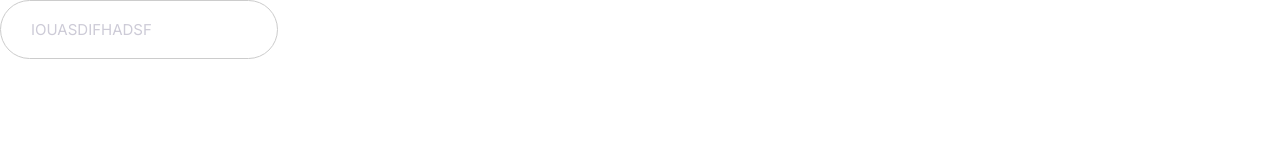
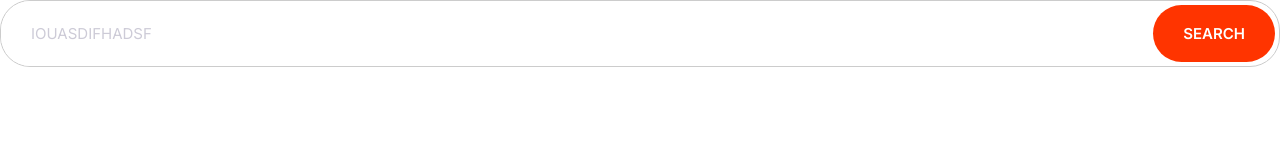
Before and after one commit to CsarChvz/HTCSS-Mosh, a plain HTML site: page index.html in a window 1280 px wide. Drawn offline with Linux system fonts and the light colour scheme.

Commit message:
Input Groups

```diff
--- a/css/styles.css
+++ b/css/styles.css
@@ -4,9 +4,12 @@
   --color-accent: #ff3400;
   --color-headings: #1b0760;
   --color-body: #918ca4;
+  --color--borders: #ccc;
 }
 
-*, *::after, *::before{
+*,
+*::after,
+*::before {
   /* Se coloca el box-sizing como border box para que agarre los valores del padding con el de contenido y sean juntos, no para que sume aparte */
   box-sizing: border-box;
 }
@@ -66,19 +69,18 @@ p {
   }
 }
 
-
 /* Links */
-a{
+a {
   text-decoration: none;
 }
 
-.link-arrow{
+.link-arrow {
   color: var(--color-accent);
   text-transform: uppercase;
   font-size: 2rem;
   font-weight: bold;
 }
-.link-arrow::after{
+.link-arrow::after {
   content: "-->";
   margin-left: 5px;
   /* Se coloca una transición en el margin  */
@@ -86,11 +88,11 @@ a{
 }
 
 /* Se usa un hover para el después */
-.link-arrow:hover::after{
+.link-arrow:hover::after {
   margin-left: 10px;
 }
 @media screen and (min-width: 1024px) {
-    .link-arrow{
+  .link-arrow {
     font-size: 1.5rem;
   }
 }
@@ -100,7 +102,7 @@ a{
 
 /* Primero: Se define la estrucutra */
 
-.badge{
+.badge {
   border-radius: 20px;
   padding: 0.5rem 2rem;
   font-weight: 600;
@@ -110,33 +112,33 @@ a{
 }
 /* Se sigue el principio de BEM */
 /* En este caso se pone nombreClase con "--" para un elemento */
-.badge--primary{
+.badge--primary {
   background-color: var(--color-primary);
   color: white;
 }
 
-.badge--secondary{
+.badge--secondary {
   background-color: var(--color-secondary);
   color: white;
 }
 
-.badge--small{
+.badge--small {
   font-size: 1.6rem;
 }
 
 @media screen and (min-width: 1024px) {
-  .badge{
+  .badge {
     font-size: 1.5rem;
   }
 
-  .badge--small{
+  .badge--small {
     font-size: 1.2rem;
   }
 }
 
 /* Listas */
 
-.list{
+.list {
   list-style: none;
   padding-left: 0;
   color: var(--color-headings);
@@ -145,39 +147,38 @@ a{
 /* Separar estructura de la skin */
 
 /* Se sigue lo de BEM, en este caso para poner un elemento se ponen "__"  para identificar que es un elemento*/
-.list--inline .list__item{
+.list--inline .list__item {
   display: inline-block;
   margin-right: 2rem;
 }
 
-.list--tick{
+.list--tick {
   list-style-image: url(../src/tick.svg);
   padding-left: 3rem;
 }
 
 /* Se aplica a los elemento que tienen la clase principal */
-.list--tick .list__item{
+.list--tick .list__item {
   padding-left: 00.5rem;
 }
 
 @media screen and (min-width: 1024px) {
-  .list--tick .list__item{
+  .list--tick .list__item {
     padding-left: 0;
   }
-
 }
 
 /* Icons */
-.icon{
+.icon {
   width: 40px;
   height: 40px;
 }
 
-.icon--primary{
+.icon--primary {
   fill: var(--color-primary);
 }
 
-.icon-container{
+.icon-container {
   align-items: center;
   background: #f3f9fa;
   border-radius: 100%;
@@ -189,7 +190,7 @@ a{
 
 /* Botones */
 
-.btn{
+.btn {
   border-radius: 40px;
   border: 0;
   cursor: pointer;
@@ -202,71 +203,66 @@ a{
   text-align: center;
 }
 
-.btn--primary{
+.btn--primary {
   background: var(--color-primary);
   color: #fff;
 }
 
-.btn--primary:hover{
+.btn--primary:hover {
   background: #3a8ffd;
 }
 
-.btn--secondary{
+.btn--secondary {
   background: var(--color-secondary);
   color: #fff;
 }
 
-.btn--secondary:hover{
+.btn--secondary:hover {
   background: #00c8eb;
-
 }
 
-.btn--accent{
+.btn--accent {
   background: var(--color-accent);
   color: #fff;
 }
-.btn--accent:hover{
+.btn--accent:hover {
   background: #ec3000;
-
 }
 
 /* Se hace el boton como bloque para modifcarlo */
-.btn--block{
+.btn--block {
   width: 100%;
   display: inline-block;
-
 }
 
-.btn--outline{
+.btn--outline {
   background: #fff;
   color: var(--color-headings);
   border: 2px solid var(--color-headings);
 }
 
-.btn--outline:hover{
+.btn--outline:hover {
   background: var(--color-headings);
   color: #fff;
-
 }
 @media screen and (min-width: 1024px) {
-  .btn{
-    font-size:  1.5rem;
+  .btn {
+    font-size: 1.5rem;
   }
 }
 
 /* Inputs */
 
-.input{
+.input {
   font-size: 2rem;
   color: var(--color-headings);
   padding: 2rem 3rem;
   border-radius: 30px;
   outline: 0;
-  border: 1px solid #ccc;
+  border: 1px solid var(--color--borders);
 }
 
-
-::placeholder{
+::placeholder {
   color: #cdcbd7;
 }
 /* .input--block{
@@ -274,9 +270,27 @@ a{
   width: 100%;
 } */
 
+.input-group {
+  border: 1px solid var(--color--borders);
+  border-radius: 30px;
+  display: flex;
+}
+
+/* Nesting */
+
+/* Esto dice que cuando estemos en un grupo input y haya un input, este debe de etner esto */
+.input-group .input {
+  border: none;
+  flex-grow: 1;
+}
+
+/* Clase hija adentro de la clase padre */
+
+.input-group .btn {
+  margin: 4px;
+}
 @media screen and (min-width: 1024px) {
-  .input{
+  .input {
     font-size: 1.5rem;
   }
-
 }
--- a/index.html
+++ b/index.html
@@ -1,15 +1,26 @@
 <!DOCTYPE html>
 <html lang="en">
-<head>
-    <meta charset="UTF-8">
-    <meta http-equiv="X-UA-Compatible" content="IE=edge">
-    <meta name="viewport" content="width=device-width, initial-scale=1.0">
-    <link href="https://fonts.googleapis.com/css2?family=Inter:wght@400;600;700&amp;display=swap" rel="stylesheet">
-    <link rel="stylesheet" href="css/styles.css">
-    <link rel="stylesheet" href="css/normalize.css">
+  <head>
+    <meta charset="UTF-8" />
+    <meta http-equiv="X-UA-Compatible" content="IE=edge" />
+    <meta name="viewport" content="width=device-width, initial-scale=1.0" />
+    <link
+      href="https://fonts.googleapis.com/css2?family=Inter:wght@400;600;700&amp;display=swap"
+      rel="stylesheet"
+    />
+    <link rel="stylesheet" href="css/styles.css" />
+    <link rel="stylesheet" href="css/normalize.css" />
     <title>Document</title>
-</head>
-<body>
-    <input type="text" class="input input--block" placeholder="IOUASDIFHADSF">
-</body>
+  </head>
+  <body>
+    <div class="input-group">
+      <input
+        type="text"
+        class="input input--block"
+        placeholder="IOUASDIFHADSF"
+      />
+
+      <button class="btn btn--accent">Search</button>
+    </div>
+  </body>
 </html>
```
Lines whose indentation alone changed are shown as unchanged.
